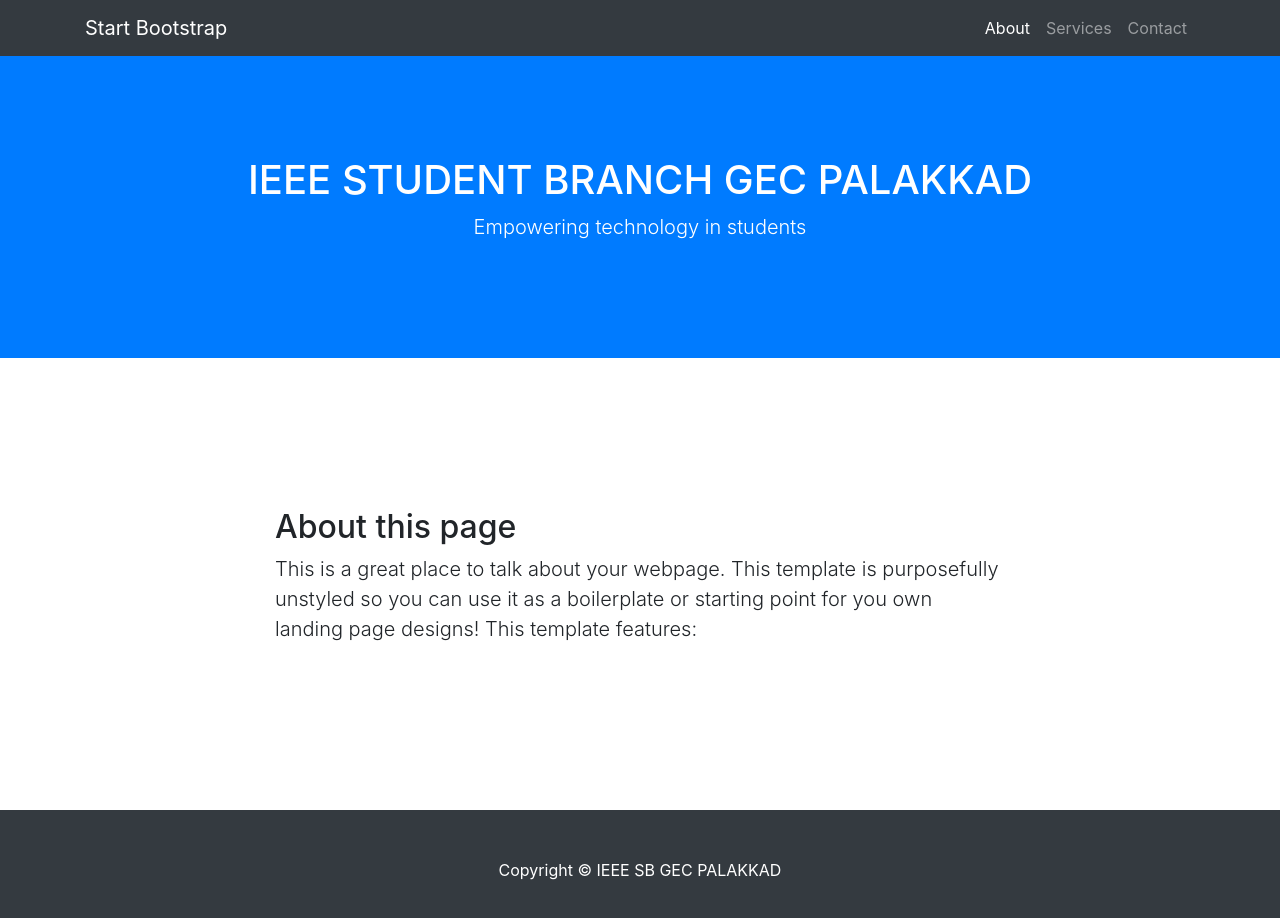
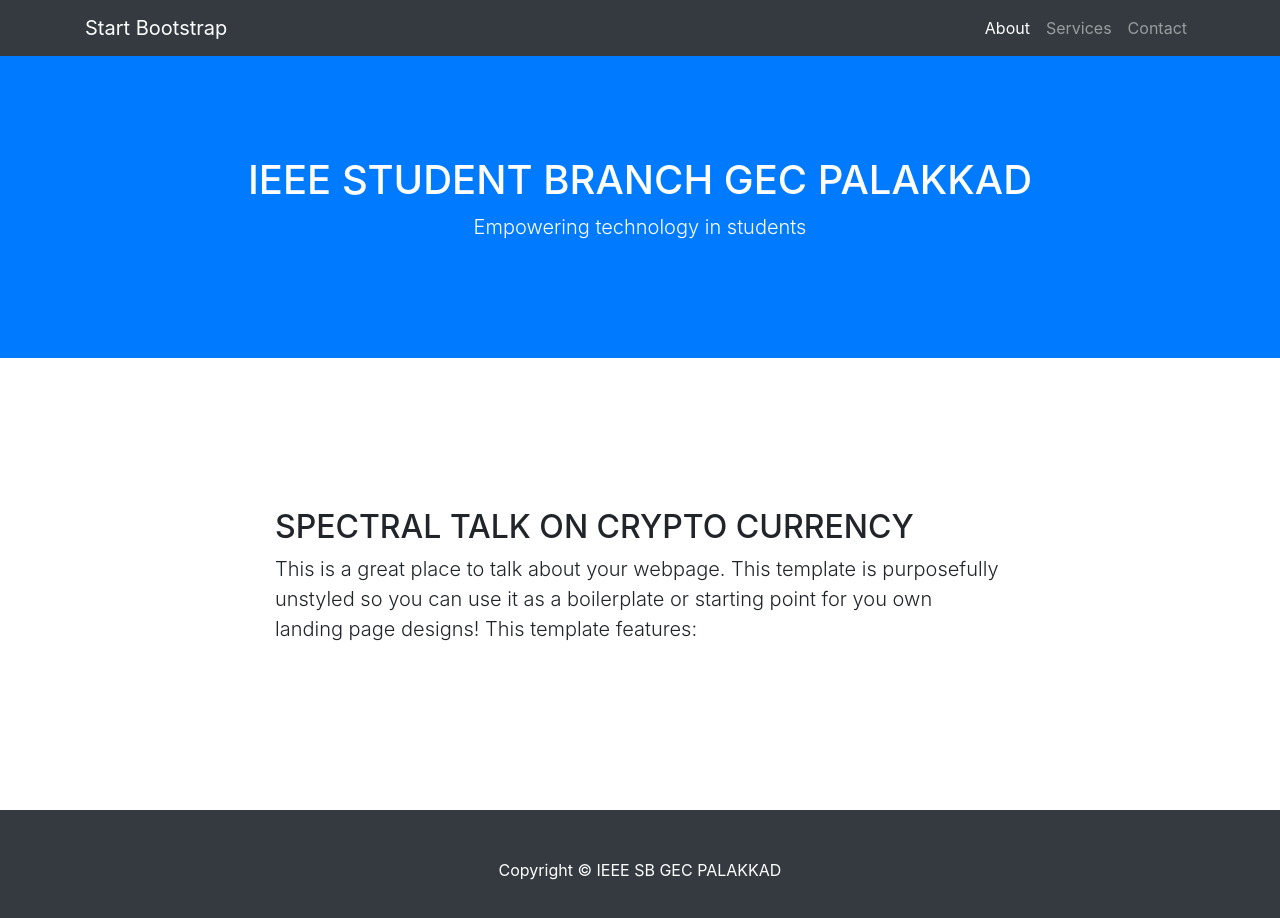
Before and after one commit to biswaz/Hack-GEC, a website with bundled scripts: page 1.html in a window 1280 px wide. Built offline with nearby package versions, Linux system fonts and the light colour scheme.

Commit message:
Update 1.html

```diff
--- a/1.html
+++ b/1.html
@@ -54,7 +54,7 @@
       <div class="container">
         <div class="row">
           <div class="col-lg-8 mx-auto">
-            <h2>About this page</h2>
+            <h2>SPECTRAL TALK ON CRYPTO CURRENCY</h2>
             <p class="lead">This is a great place to talk about your webpage.
               This template is purposefully unstyled so you can use it as a boilerplate or starting point for you own
               landing page designs! This template features:</p>
```
